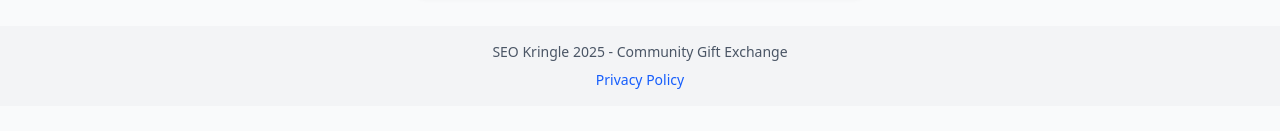
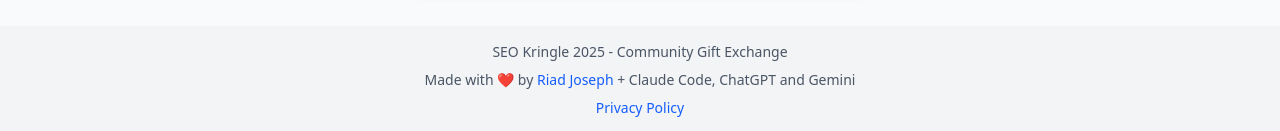
Before and after one commit to riadjoseph/secret-santa-nextjs, a Next.js app: page / in a window 1280 px wide. Shown: the part 2306-2437 px from the top of the page. Before the commit the page ends 2412 px from the top, so only its background shows below. Built offline with nearby package versions, Linux system fonts and the light colour scheme; no server answers; the database is empty.

Commit message:
Feat: Add creator attribution to footer
- Add "Made with ❤️ by Riad Joseph + Claude Code, ChatGPT and Gemini"
- Link Riad Joseph name to LinkedIn profile
- Opens in new tab with proper security attributes

```diff
--- a/app/layout.tsx
+++ b/app/layout.tsx
@@ -27,7 +27,21 @@
           </main>
 
           <footer className="bg-gray-100 py-4 px-6 text-center text-sm text-gray-600">
-            <p className="mb-2">SEO Kringle 2025 - Community Gift Exchange</p>
+            <p className="mb-2">
+              SEO Kringle 2025 - Community Gift Exchange
+            </p>
+            <p className="mb-2">
+              Made with ❤️ by{' '}
+              <a
+                href="https://www.linkedin.com/in/riadjoseph/"
+                target="_blank"
+                rel="noopener noreferrer"
+                className="text-blue-600 hover:underline font-medium"
+              >
+                Riad Joseph
+              </a>
+              {' '}+ Claude Code, ChatGPT and Gemini
+            </p>
             <p>
               <a href="/privacy-policy" className="text-blue-600 hover:underline">
                 Privacy Policy
```
